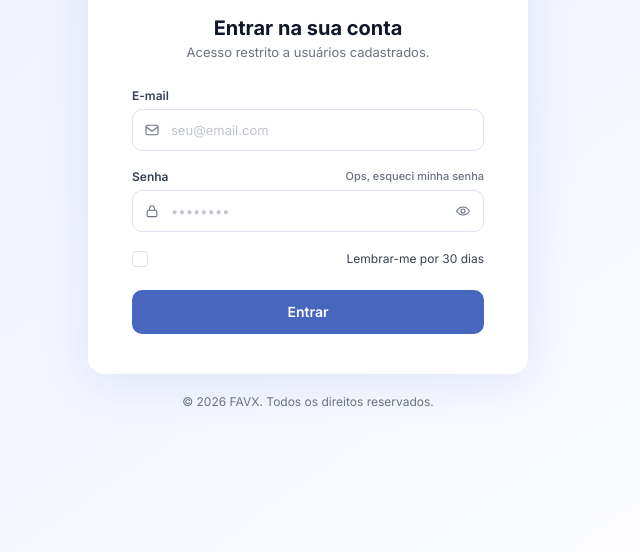
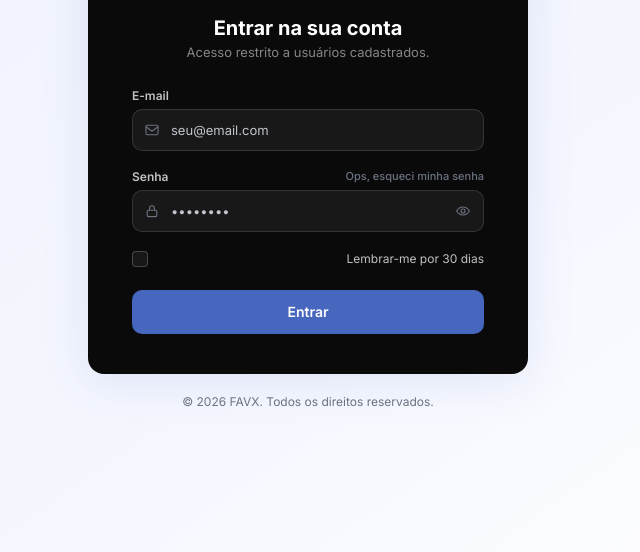
Before and after one commit to cauanfavoretti/favxcrm, a plain HTML site: page login.html in a window 1280 px wide. Shown: the part 248-800 px from the top of the page, without its empty margins (332-972 px from the left). Drawn offline with Linux system fonts and the light colour scheme.

Commit message:
feat: auth card preto com fontes brancas

```diff
--- a/assets/css/auth.css
+++ b/assets/css/auth.css
@@ -42,12 +42,13 @@ input { font-family: inherit; }
    ====================================== */
 
 .auth-card {
-  background: #fff;
+  background: #0a0a0a;
   border-radius: var(--radius-lg);
   box-shadow: var(--shadow-lg);
   padding: 44px 44px 40px;
   width: 100%;
   max-width: 440px;
+  color: #fff;
 }
 
 .auth-footer-text {
@@ -82,13 +83,13 @@ input { font-family: inherit; }
 .auth-card-header h2 {
   font-size: 20px;
   font-weight: 700;
-  color: var(--color-text-1);
+  color: #fff;
   margin-bottom: 4px;
 }
 
 .auth-card-header p {
   font-size: 13px;
-  color: var(--color-text-3);
+  color: rgba(255,255,255,0.5);
 }
 
 /* ======================================
@@ -111,7 +112,7 @@ input { font-family: inherit; }
 .form-group label {
   font-size: 12px;
   font-weight: 600;
-  color: var(--color-text-2);
+  color: rgba(255,255,255,0.75);
   display: flex;
   align-items: center;
   justify-content: space-between;
@@ -134,12 +135,12 @@ input { font-family: inherit; }
 .input-wrap input {
   width: 100%;
   height: 42px;
-  border: 1.5px solid var(--color-border);
+  border: 1.5px solid rgba(255,255,255,0.12);
   border-radius: var(--radius-md);
   padding: 0 40px 0 38px;
   font-size: 13px;
-  color: var(--color-text-1);
-  background: #fff;
+  color: #fff;
+  background: rgba(255,255,255,0.06);
   transition: border-color var(--transition), box-shadow var(--transition);
   outline: none;
 }
@@ -182,7 +183,7 @@ input { font-family: inherit; }
   gap: 8px;
   cursor: pointer;
   font-size: 12px;
-  color: var(--color-text-2);
+  color: rgba(255,255,255,0.6);
   line-height: 1.5;
   font-weight: 400 !important;
 }
@@ -191,9 +192,9 @@ input { font-family: inherit; }
   width: 16px;
   height: 16px;
   min-width: 16px;
-  border: 1.5px solid var(--color-border);
+  border: 1.5px solid rgba(255,255,255,0.2);
   border-radius: 4px;
-  background: #fff;
+  background: rgba(255,255,255,0.06);
   margin-top: 1px;
   display: flex;
   align-items: center;
@@ -276,7 +277,7 @@ input { font-family: inherit; }
   gap: 6px;
   font-size: 13px;
   font-weight: 600;
-  color: var(--color-text-2);
+  color: rgba(255,255,255,0.6);
   transition: color var(--transition);
 }
 .back-btn:hover { color: var(--auth-blue); }
@@ -288,12 +289,12 @@ input { font-family: inherit; }
 .forgot-header h3 {
   font-size: 18px;
   font-weight: 700;
-  color: var(--color-text-1);
+  color: #fff;
   margin-bottom: 6px;
 }
 .forgot-header p {
   font-size: 13px;
-  color: var(--color-text-3);
+  color: rgba(255,255,255,0.5);
   line-height: 1.5;
 }
 
```
